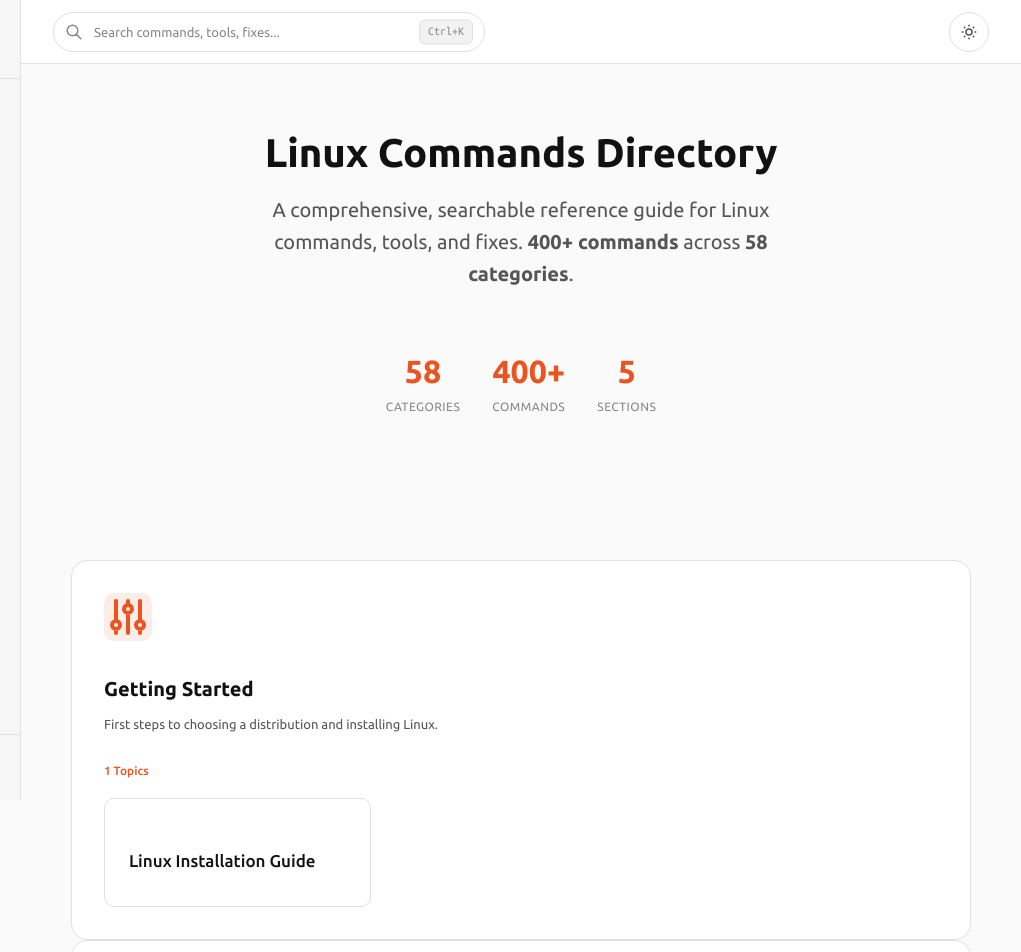
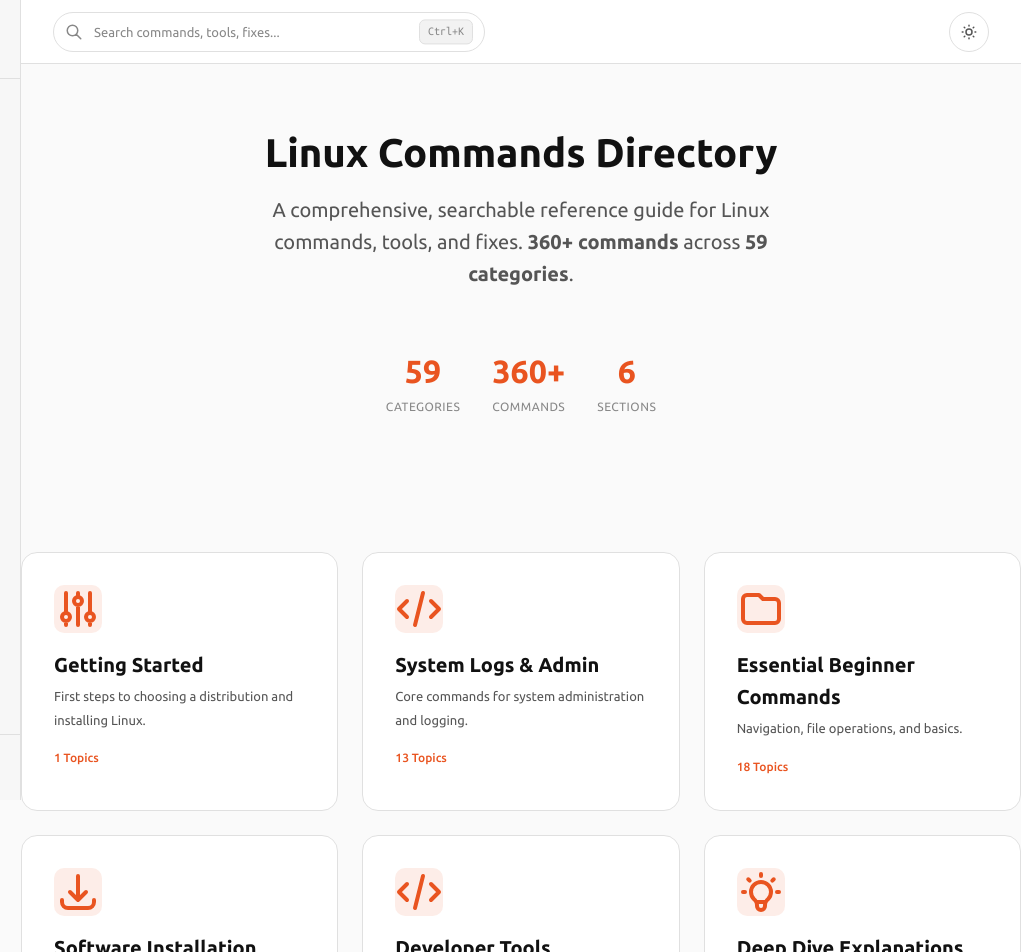
Before and after one commit to pbits1/TermTux, a plain HTML site: page index.html in a window 1280 px wide. Shown: the top 952 px of the page, 259-1280 px from the left. Drawn offline with Linux system fonts and the light colour scheme.

Commit message:
Design: Redesign homepage layout as a clean portal card grid with verified statistics (360+ commands across 59 categories)

```diff
--- a/css/components.css
+++ b/css/components.css
@@ -14,6 +14,8 @@
               box-shadow var(--transition-normal),
               border-color var(--transition-normal);
   text-align: left;
+  text-decoration: none;
+  color: inherit;
   position: relative;
   overflow: hidden;
 }
--- a/index.html
+++ b/index.html
@@ -93,26 +93,26 @@
       <!-- Hero -->
       <section class="page-hero fade-in-up" aria-labelledby="hero-title">
         <h1 id="hero-title">Linux Commands Directory</h1>
-        <p>A comprehensive, searchable reference guide for Linux commands, tools, and fixes. <strong>400+ commands</strong> across <strong>58 categories</strong>.</p>
+        <p>A comprehensive, searchable reference guide for Linux commands, tools, and fixes. <strong>360+ commands</strong> across <strong>59 categories</strong>.</p>
 
         <div class="stats-bar" style="justify-content: center; border: none; margin-top: var(--space-xl)">
           <div class="stat-item">
-            <div class="stat-value">58</div>
+            <div class="stat-value">59</div>
             <div class="stat-label">Categories</div>
           </div>
           <div class="stat-item">
-            <div class="stat-value">400+</div>
+            <div class="stat-value">360+</div>
             <div class="stat-label">Commands</div>
           </div>
           <div class="stat-item">
-            <div class="stat-value">5</div>
+            <div class="stat-value">6</div>
             <div class="stat-label">Sections</div>
           </div>
         </div>
       </section>
 
       <!-- Content Grid -->
-      <div class="content-body" id="homeSections">
+      <div class="section-grid" id="homeSections">
         <!-- Rendered by script -->
       </div>
 
@@ -131,27 +131,15 @@
     let html = '';
 
     sections.forEach((section, idx) => {
+      const firstCatId = section.categories[0].id;
       html += `
-        <div class="section-card fade-in-up stagger-${idx+1}">
+        <a href="category.html#${firstCatId}" class="section-card fade-in-up stagger-${idx+1}">
           <div class="section-card-icon" aria-hidden="true">${section.icon}</div>
           <h2>${section.title}</h2>
           <p>${section.description}</p>
           <div class="card-count">${section.categories.length} Topics</div>
-
-          <div class="category-list-grid mt-md">
+        </a>
       `;
-
-      section.categories.forEach(cat => {
-        html += `
-          <a href="category.html#${cat.id}" class="category-card">
-            <div class="category-card-body">
-              <h3>${cat.title}</h3>
-            </div>
-          </a>
-        `;
-      });
-
-      html += `</div></div>`;
     });
 
     homeSections.innerHTML = html;
```
